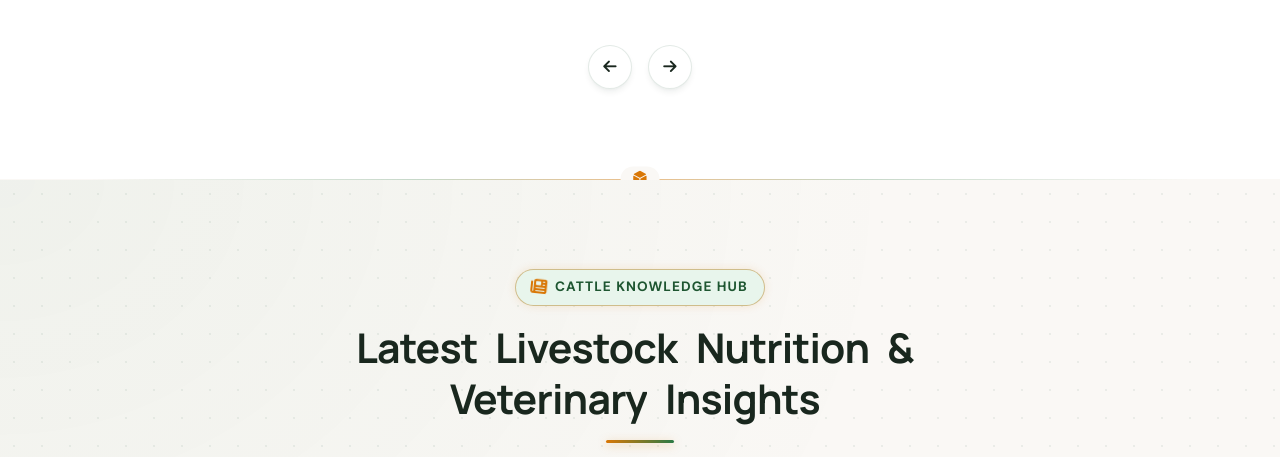
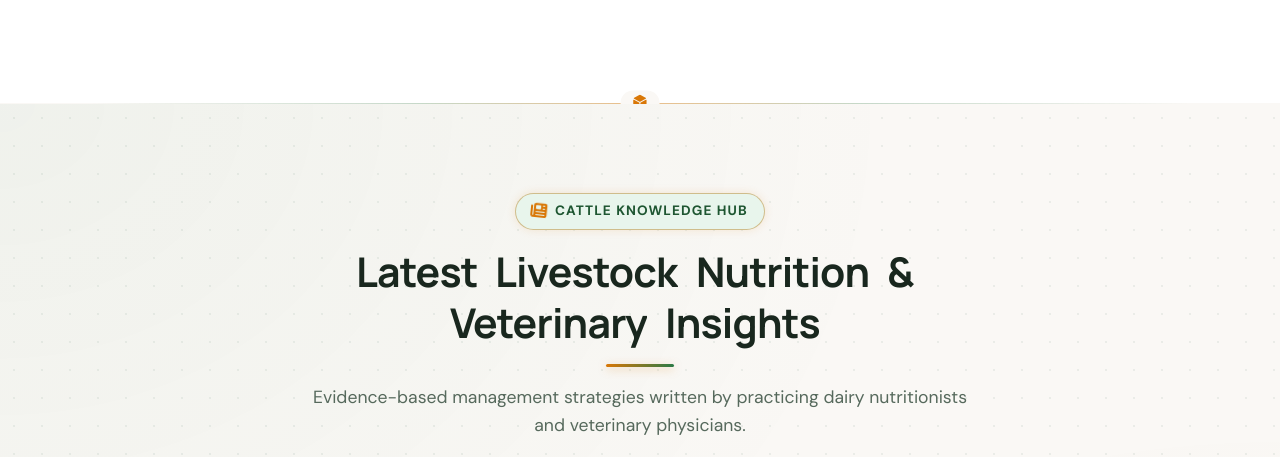
Before and after one commit to ramz46/cattle-feed, a plain HTML site: page index.html in a window 1280 px wide. Shown: the part 4799-5256 px from the top of the page. Drawn offline with nearby package versions, Linux system fonts and the light colour scheme; a web font is replaced by a local one.

Commit message:
Remove carousel arrow navigation buttons from What Dairy Ranchers Say section

```diff
--- a/index.html
+++ b/index.html
@@ -600,11 +600,6 @@
             </div>
           </div>
         </div>
-
-        <div class="d-flex justify-center gap-2" style="margin-top: 2rem;">
-          <button class="btn btn-icon carousel-prev" title="Previous Testimonials"><i class="fa-solid fa-arrow-left"></i></button>
-          <button class="btn btn-icon carousel-next" title="Next Testimonials"><i class="fa-solid fa-arrow-right"></i></button>
-        </div>
       </div>
     </div>
   </section>
```
